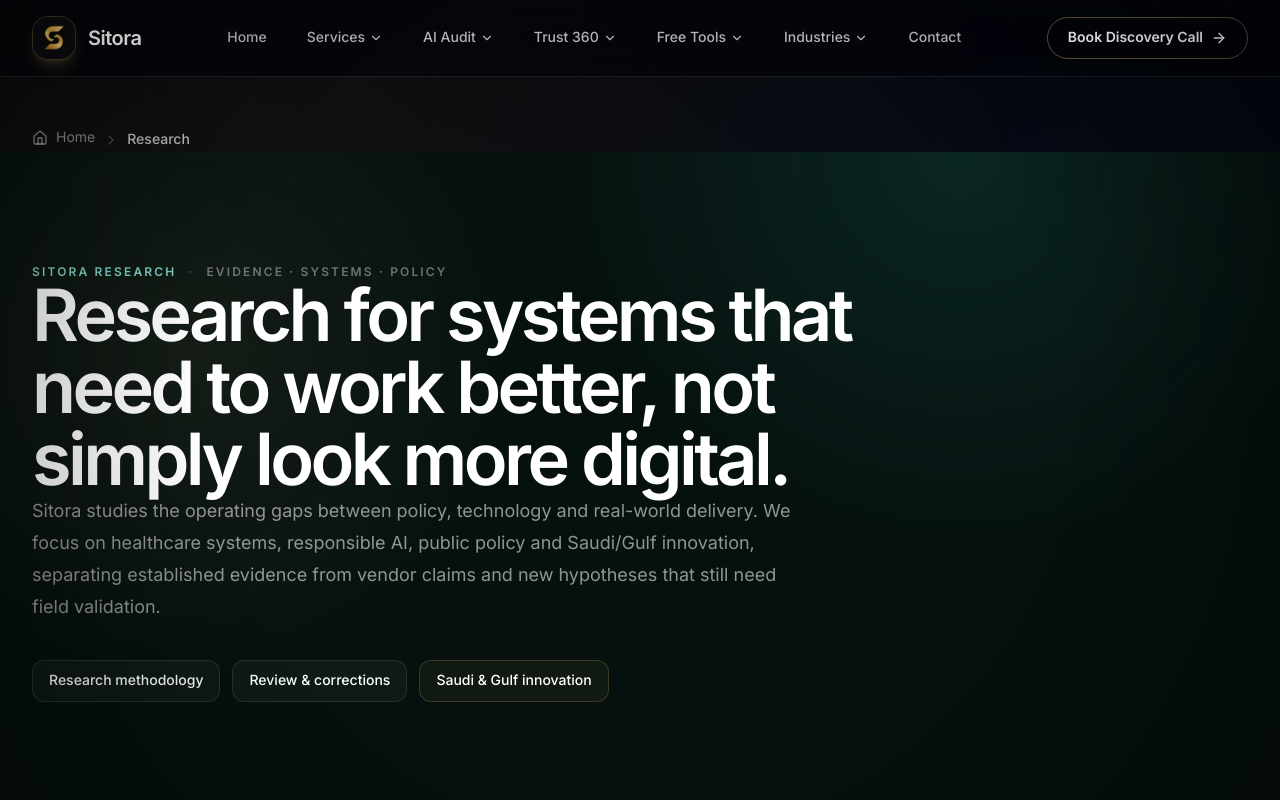
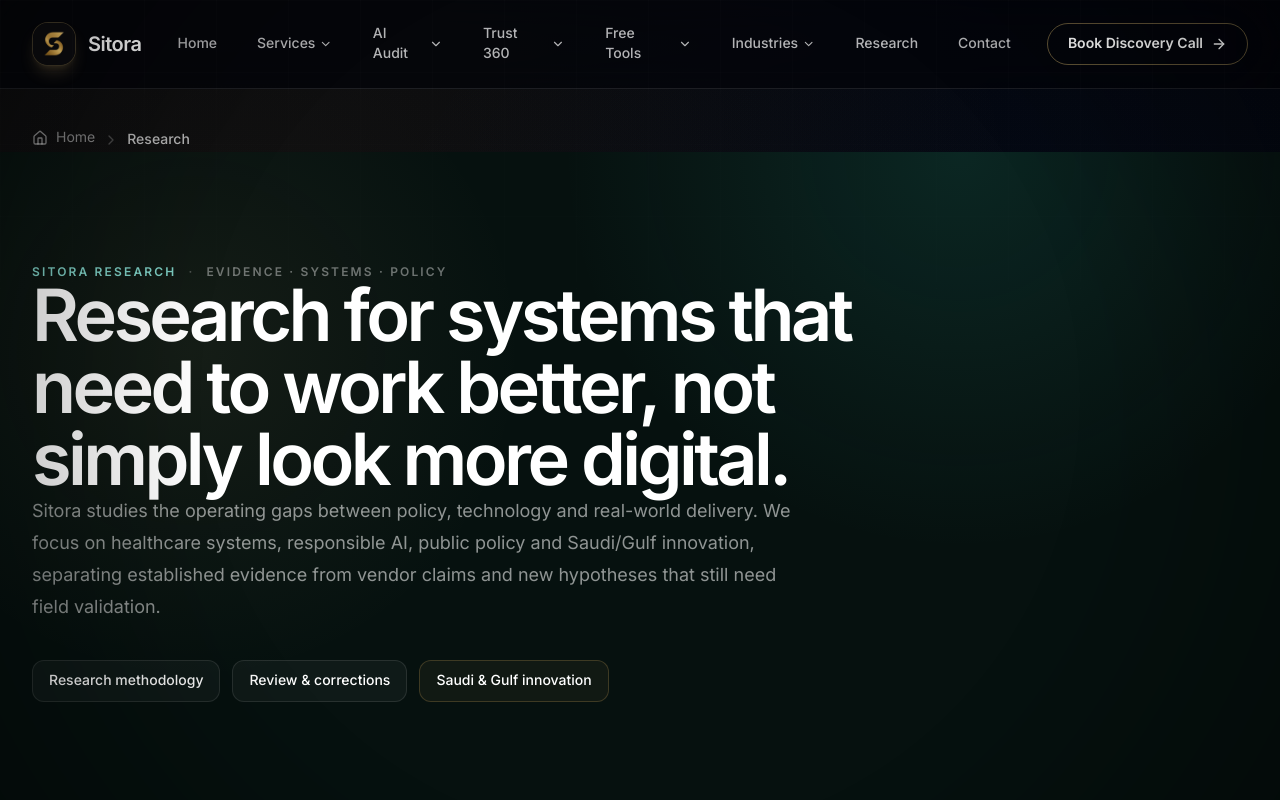
Before and after one commit to Nylon1/SitoraBrandingagency, a Next.js app: page /research in a window 1280 px wide. Shown: the top 800 px of the page. Built offline with nearby package versions, Linux system fonts and the light colour scheme; a web font is replaced by a local one.

Commit message:
Add Research to main navigation

```diff
--- a/components/SiteHeader.tsx
+++ b/components/SiteHeader.tsx
@@ -27,7 +27,7 @@ const navItems = [
     href: "/ai-readiness",
     children: [
       { label: "AI Readiness Audit", href: "/ai-readiness" },
-      { label: "NHS AI Trust Report", href: "/nhs-ai-trust-report" },
+      { label: "NHS AI Trust Report", href: "/research/ai-as-the-nhs-front-door" },
     ],
   },
 
@@ -48,15 +48,13 @@ const navItems = [
         label: "QR Code Generator",
         href: "/tools/qr-code-generator",
       },
-
       {
         label: "LinkedIn Coach (HumanSignal)",
         href: "/tools/human-signal",
       },
-
       {
         label: "Social Media Post Ideas",
-      href: "tools/healthcare-post-ideas",
+        href: "/tools/healthcare-post-ideas",
       },
     ],
   },
@@ -73,6 +71,7 @@ const navItems = [
     ],
   },
 
+  { label: "Research", href: "/research" },
   { label: "Contact", href: "/contact" },
 ];
 
@@ -99,7 +98,6 @@ export function SiteHeader() {
           </span>
         </Link>
 
-        {/* Desktop nav */}
         <nav className="hidden items-center justify-center gap-2 text-sm font-medium text-white/70 lg:flex">
           {navItems.map((item) => (
             <div key={item.label} className="group relative">
@@ -156,7 +154,6 @@ export function SiteHeader() {
         </button>
       </div>
 
-      {/* Mobile nav */}
       <AnimatePresence>
         {open && (
           <motion.div
```
Lines whose indentation alone changed are shown as unchanged.
